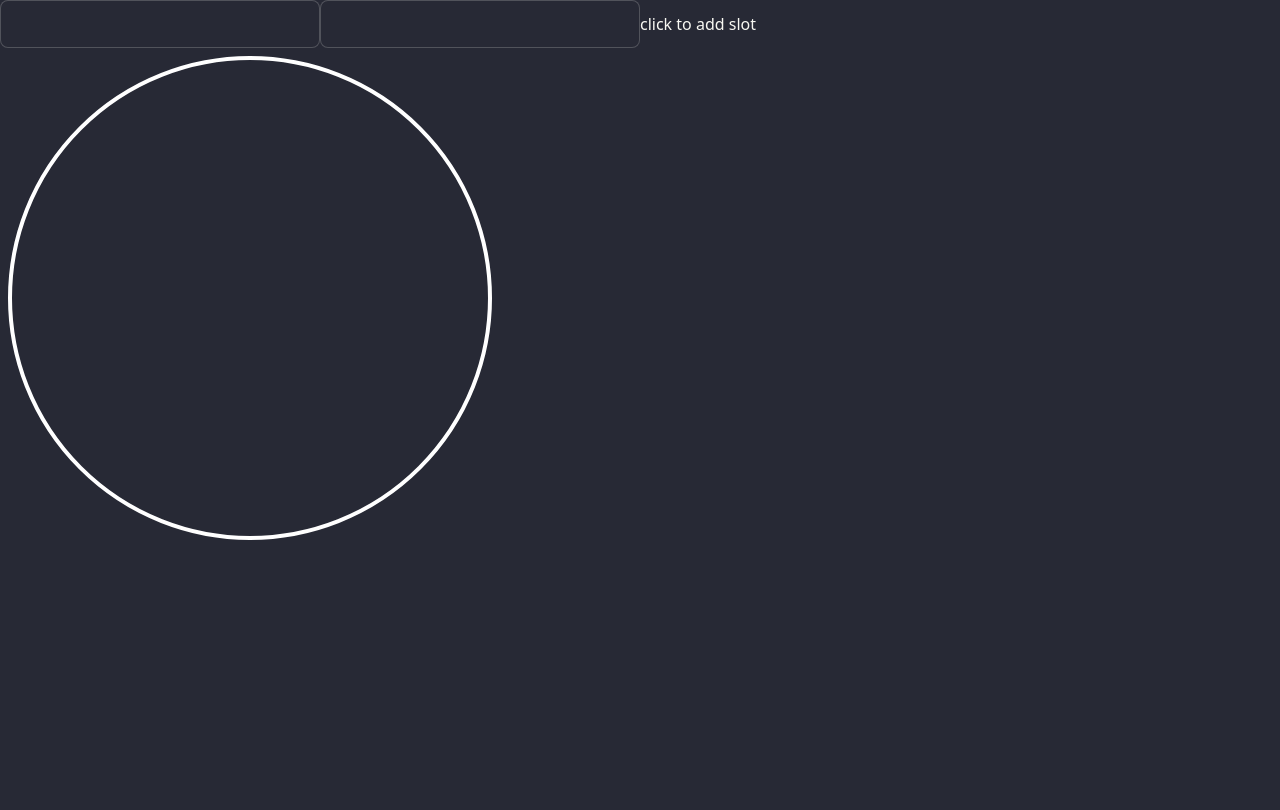
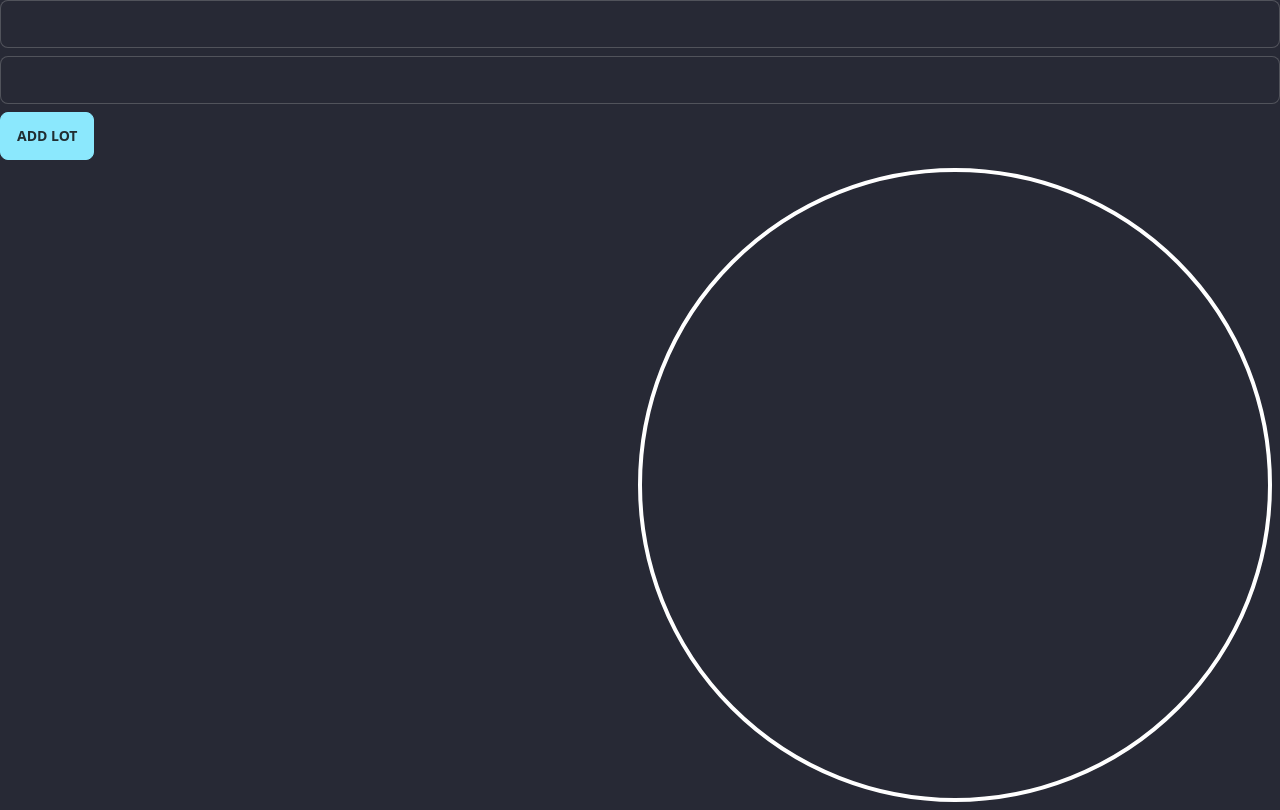
Before and after one commit to VashUber/spin-auc, a Next.js app: page / in a window 1280 px wide. Built offline with nearby package versions, Linux system fonts and the light colour scheme.

Commit message:
feat: separate components

```diff
--- a/src/app/layout.tsx
+++ b/src/app/layout.tsx
@@ -1,19 +1,19 @@
-import type { Metadata } from 'next'
-import './globals.css'
+import type { Metadata } from 'next';
+import './globals.css';
 
 export const metadata: Metadata = {
   title: 'Create Next App',
   description: 'Generated by create next app'
-}
+};
 
 export default function RootLayout({
   children
 }: {
-  children: React.ReactNode
+  children: React.ReactNode;
 }) {
   return (
     <html lang="en">
-      <body>{children}</body>
+      <body className="max-w-screen-2xl my-0 mx-auto">{children}</body>
     </html>
-  )
+  );
 }
--- a/src/app/page.tsx
+++ b/src/app/page.tsx
@@ -1,9 +1,45 @@
-import { Circle } from '~/components/circle/Circle'
+'use client';
 
-export default function Home() {
+import { autorun } from 'mobx';
+import { observer } from 'mobx-react-lite';
+import { useEffect, useRef } from 'react';
+import { Circle, NewLotForm } from '~/components';
+import { lotsStore } from '~/store';
+import { drawCircle } from '~/utils/drawCircle';
+
+const Home = observer(function () {
+  const colorMap = useRef<Record<string, string>>({});
+  const canvasRef = useRef<HTMLCanvasElement>(null!);
+
+  useEffect(() => {
+    autorun(() => {
+      drawCircle(
+        canvasRef.current,
+        colorMap.current,
+        lotsStore.lots,
+        lotsStore.bank
+      );
+    });
+  }, []);
+
   return (
     <div>
-      <Circle />
+      <NewLotForm />
+
+      <div className="flex justify-between">
+        <div>
+          {Array.from(lotsStore.lots.entries()).map((e) => (
+            <div key={e[0]} className="flex gap-2">
+              <div>{e[0]}</div>
+              <div>{e[1]}</div>
+            </div>
+          ))}
+        </div>
+
+        <Circle ref={canvasRef} />
+      </div>
     </div>
-  )
-}
+  );
+});
+
+export default Home;
--- a/src/components/Button.tsx
+++ /dev/null
@@ -1,5 +0,0 @@
-import { ReactNode } from "react";
-
-export const Button = ({ children }: { children: ReactNode }) => {
-  return <button>{children}</button>;
-};
--- a/src/components/circle/Circle.tsx
+++ b/src/components/circle/Circle.tsx
@@ -1,61 +1,7 @@
-'use client';
-import { autorun } from 'mobx';
-import { observer } from 'mobx-react-lite';
-import { useEffect, useRef, useState } from 'react';
-import { lotsStore } from '~/store';
-import { drawCircle } from '~/utils/drawCircle';
+import { Ref, forwardRef } from 'react';
 
-export const Circle = observer(() => {
-  const [key, setKey] = useState('');
-  const [value, setValue] = useState(0);
+export const Circle = forwardRef((props, ref: Ref<HTMLCanvasElement>) => {
+  return <canvas ref={ref} width={650} height={650} />;
+});
 
-  const colorMap = useRef<Record<string, string>>({});
-
-  const canvasRef = useRef<HTMLCanvasElement>(null!);
-
-  useEffect(() => {
-    autorun(() => {
-      drawCircle(
-        canvasRef.current,
-        colorMap.current,
-        lotsStore.lots,
-        lotsStore.bank
-      );
-    });
-  }, []);
-
-  return (
-    <div>
-      <input
-        type="text"
-        value={key}
-        onChange={(e) => setKey(e.target.value)}
-        className="input input-bordered w-full max-w-xs"
-      />
-      <input
-        type="text"
-        value={value === 0 ? '' : value}
-        onChange={(e) => setValue(+e.target.value)}
-        className="input input-bordered w-full max-w-xs"
-      />
-
-      <button onClick={() => lotsStore.addLot({ key, value })}>
-        click to add slot
-      </button>
-
-      {Array.from(lotsStore.lots.entries()).map((e) => (
-        <div key={e[0]} className="flex gap-2">
-          <div>{e[0]}</div>
-          <div>{e[1]}</div>
-        </div>
-      ))}
-
-      <canvas
-        ref={canvasRef}
-        width={500}
-        height={500}
-        //className="animate-spin"
-      ></canvas>
-    </div>
-  );
-});
+Circle.displayName = 'Circle';
--- /dev/null
+++ b/src/components/circle/index.ts
@@ -0,0 +1 @@
+export { Circle } from './Circle';
--- /dev/null
+++ b/src/components/index.ts
@@ -0,0 +1,2 @@
+export { Circle } from '~/components/circle';
+export { NewLotForm } from '~/components/newLotForm';
--- /dev/null
+++ b/src/components/newLotForm/index.ts
@@ -0,0 +1 @@
+export { NewLotForm } from './newLotForm';
--- /dev/null
+++ b/src/components/newLotForm/newLotForm.tsx
@@ -0,0 +1,42 @@
+import { FormEvent, useState } from 'react';
+import { lotsStore } from '~/store';
+
+export const NewLotForm = () => {
+  const [name, setName] = useState('');
+  const [value, setValue] = useState('');
+
+  const onFormSubmit = (e: FormEvent<HTMLFormElement>) => {
+    e.preventDefault();
+
+    if (!name || !value) return;
+
+    lotsStore.addLot({ key: name, value: Number(value) });
+    setName('');
+    setValue('');
+  };
+
+  return (
+    <form className="flex flex-col gap-2" onSubmit={onFormSubmit}>
+      <input
+        type="text"
+        className="input input-bordered"
+        value={name}
+        onChange={(e) => setName(e.target.value)}
+      />
+      <input
+        type="text"
+        className="input input-bordered"
+        value={value}
+        onChange={(e) => {
+          const inputValue = e.target.value;
+          if (!Number(inputValue)) {
+            return;
+          }
+
+          setValue(inputValue);
+        }}
+      />
+      <button className="btn btn-info max-w-max">Add lot</button>
+    </form>
+  );
+};
--- a/src/utils/drawCircle.ts
+++ b/src/utils/drawCircle.ts
@@ -21,7 +21,6 @@ export const drawCircle = (
   let prev = 0;
 
   for (const [key, value] of lots) {
-    ctx.save();
     ctx.beginPath();
     ctx.moveTo(centerX, centerY);
 
@@ -39,10 +38,10 @@ export const drawCircle = (
     ctx.stroke();
     ctx.save();
 
-    const textX = centerX + Math.cos(prev + curr / 2) * (radius - 50);
-    const textY = centerY + Math.sin(prev + curr / 2) * (radius - 50);
+    const textX = centerX + Math.cos(prev + curr / 2) * (radius - 150);
+    const textY = centerY + Math.sin(prev + curr / 2) * (radius - 150);
 
-    ctx.font = '28px serif';
+    ctx.font = '22px Helvetica';
     ctx.fillStyle = 'white';
     ctx.textAlign = 'center';
     ctx.fillText(key, textX, textY);
--- a/src/utils/randomColor.ts
+++ b/src/utils/randomColor.ts
@@ -8,7 +8,7 @@ const helper = () => {
 
 export const randomColor = () => {
   /*
-    Наиболее красивыми цветами мне показались, выбранные таким методом:
+    Цвета, выбранные такими методом, мне показались наиболее красивыми:
     один цвет 255, другой 140, третий рандомный
   */
 
--- a/tailwind.config.ts
+++ b/tailwind.config.ts
@@ -1,4 +1,4 @@
-import type { Config } from 'tailwindcss'
+import type { Config } from 'tailwindcss';
 
 const config: Config = {
   content: [
@@ -11,5 +11,5 @@ const config: Config = {
   daisyui: {
     themes: ['dracula']
   }
-}
-export default config
+};
+export default config;
```
Also changed, not shown: 1 other file (tests, documents, lock files or other folders).
